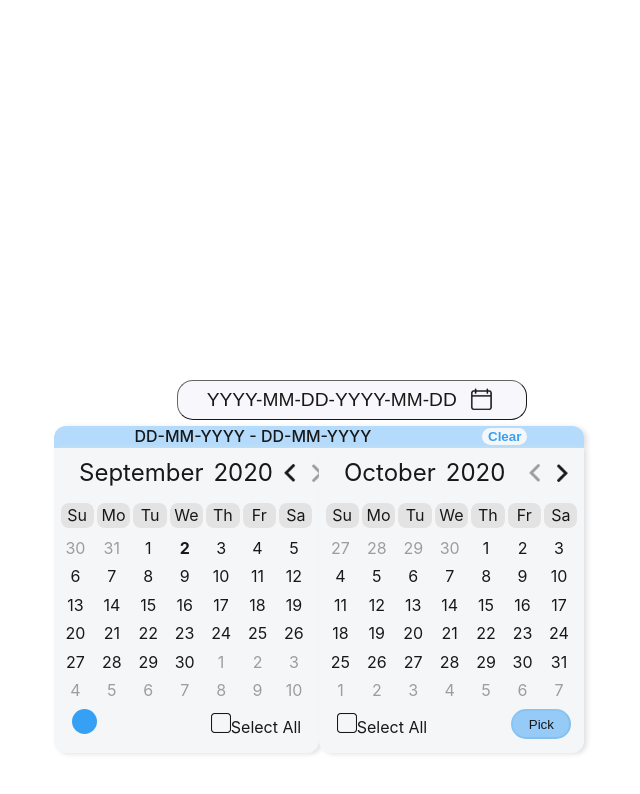
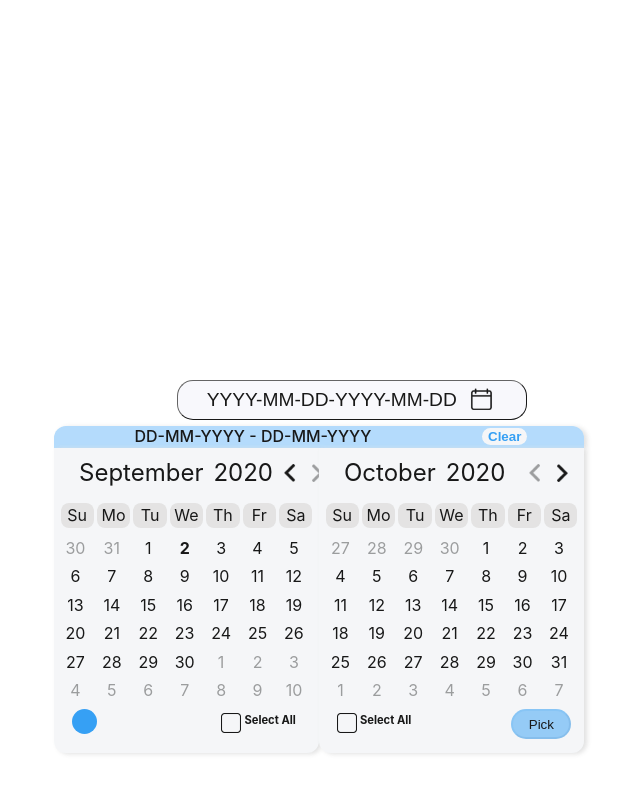
Before and after one commit to almogtavor/date-range-picker, a React (Create React App) app: page / in a window 1280 px wide. Both pictures are taken after a click on the button "DD-MM-YYYY - DD-MM-YYYY". Shown: the top 794 px of the page, without its empty margins (326-966 px from the left). Built offline with nearby package versions, Linux system fonts and the light colour scheme.

Commit message:
Select All Button and Color Palette ReDesign

```diff
--- a/src/components/LowerFooter.js
+++ b/src/components/LowerFooter.js
@@ -112,6 +112,10 @@ export const LowerFooter = (props) => {
 
     }
 
+    useEffect(() => {
+        setCheckboxSrc(checkbox);
+    }, [mode])
+
     const handleEnter = () => {
         if (checkboxSrc !== clickedCheckbox) {
             setCheckboxSrc(hoverCheckbox);
@@ -131,12 +135,12 @@ export const LowerFooter = (props) => {
     //     {"justifyContent": "flex-start"}}
     >
         {id === 0 && colorsPalette !== "disabled" && !showColorPicker && (<div
-            className="dot"
+            className="color-circle"
             style={{"backgroundColor": selectedColor}}
             onClick={showColorPicker => setShowColorPicker(showColorPicker)}
         />)}
         {showColorPicker && (
-            <div className="color-picker">
+            <div className="color-picker-palette">
             <img
                 alt=""
                 src={rightHandIcon}
@@ -146,7 +150,7 @@ export const LowerFooter = (props) => {
             {calendarConfig.pickableColors.map(color => {
                 return <div
                     key={color}
-                    className="color-circle"
+                    className="selectable-color-circle"
                     style={{"backgroundColor": color}}
                     onClick={() => changeColor(color)}
                 />
@@ -165,9 +169,10 @@ export const LowerFooter = (props) => {
                 alt=""
                 src={checkboxSrc}
             />
-            Select All
+            <div className="select-all-text">
+                Select All
+            </div>
         </div>
-        {/* </button> */}
 
         {id === 1 &&
             <button
--- a/src/styles/lower-footer.css
+++ b/src/styles/lower-footer.css
@@ -3,11 +3,12 @@
     justify-content: space-between;
 }
 
-.circle-picker {
+.color-picker-palette {
     outline: none;
+    width: 90%;
 }
 
-.dot {
+.color-circle {
     margin-left: 5%;
     height: 25px;
     width: 25px;
@@ -19,18 +20,17 @@
     height: 25px;
 }
 
-.color-circle {
-    margin-bottom: 5%;
-    margin-left: 4%;
+.selectable-color-circle {
+    margin-bottom: 2.5%;
+    margin-left: 1%;
     height: 13px;
     width: 13px;
     border-radius: 50%;
     display: inline-block;
 }
 
-.color-circle:hover {
-    height: 18px;
-    width: 18px;
+.selectable-color-circle:hover {
+    height: 14px;
 }
 
 .pick-button {
@@ -48,13 +48,23 @@
 
 .checkbox {
     height: 20px;
-    /* width: 30px; */
-
-    /* justify-items: flex-start; */
 }
 
 .checkbox-div {
+    display: flex;
     margin-top: 1.5%;
     margin-right: 5%;
     margin-left: 5%;
+    font-weight: bold;
+    width: 80px;
 }
+
+.select-all-text {
+    display: inline-block;
+    margin-left: 4%;
+    font-size: 0.7em;
+}
+
+.checkbox-div:hover {
+    text-decoration: underline;
+}
```
